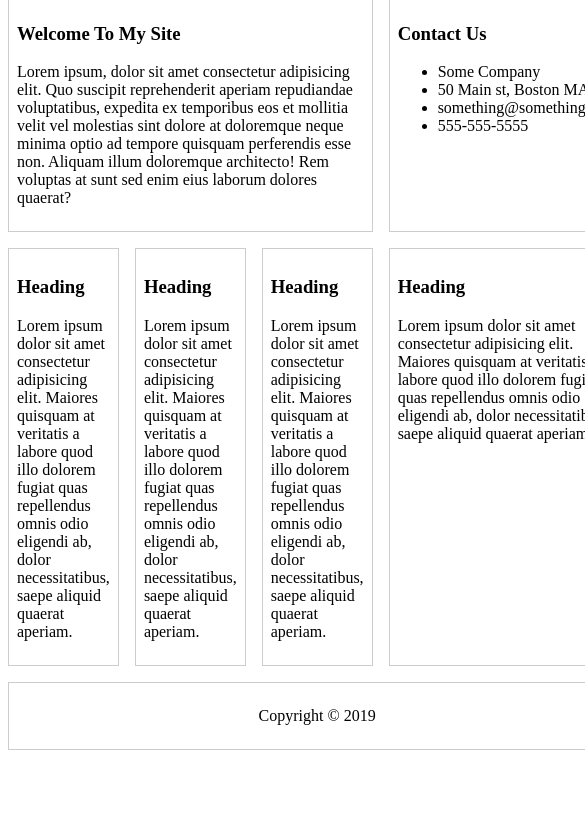
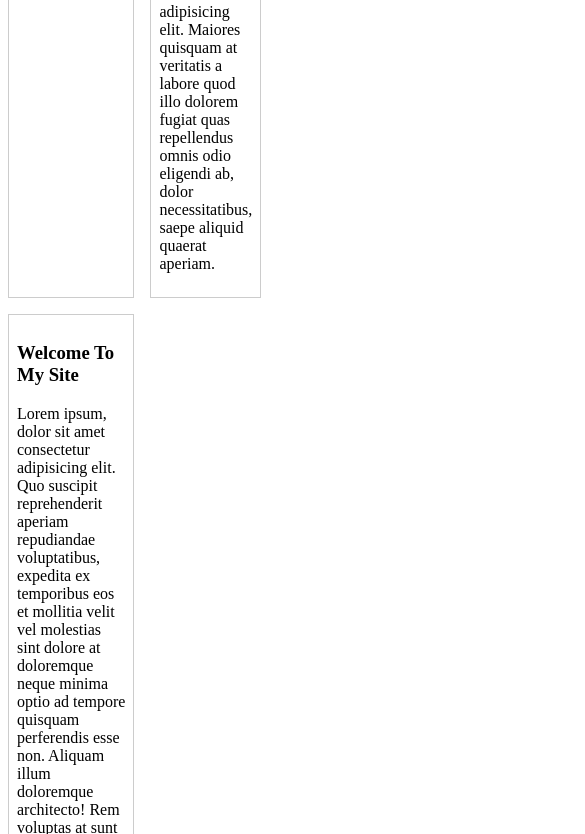
Before and after one commit to hank-dohwankim/HTML-CSS-VanillaJS-Material, a plain HTML site: page HTML_CSS/CssGrid/05_grid_template_areas.html in a window 390 px wide. Shown: the part 127-961 px from the top of the page, 585 px wide, since content can reach past the window. Before the commit the page ends 885 px from the top, so only its background shows below. Drawn offline with Linux system fonts and the light colour scheme.

Commit message:
Sass practice

```diff
--- a/HTML_CSS/CssGrid/05_grid_template_areas.html
+++ b/HTML_CSS/CssGrid/05_grid_template_areas.html
@@ -32,6 +32,19 @@
       .footer {
         border: 1px #ccc solid;
         padding: 0.5rem;
+      }
+
+      @media (max-width: 500px) {
+        .container {
+          grid-template-areas:
+            'header'
+            'content'
+            'sidbar'
+            'box-1'
+            'box-2'
+            'box-3'
+            'footer';
+        }
       }
 
       .header {
```
Also changed, not shown: HTML_CSS/CssGrid/06_grid_media_queries.html (+34 -8 lines).
